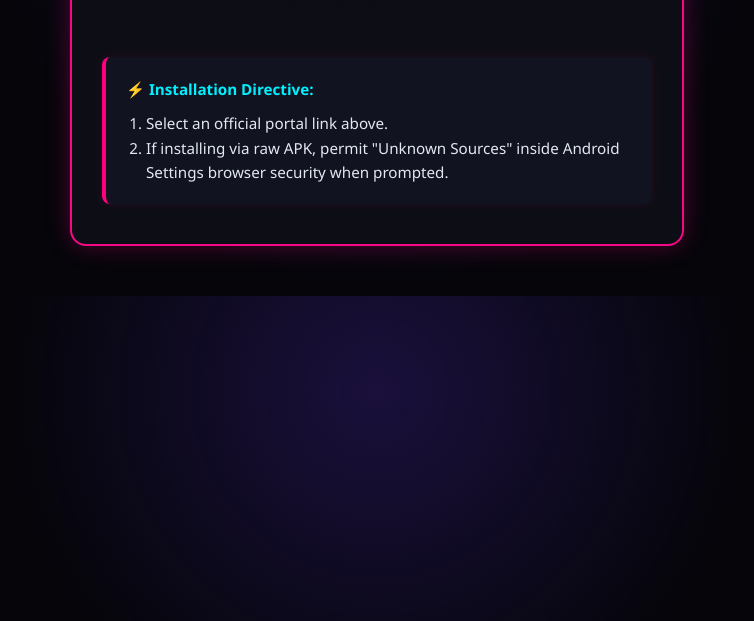
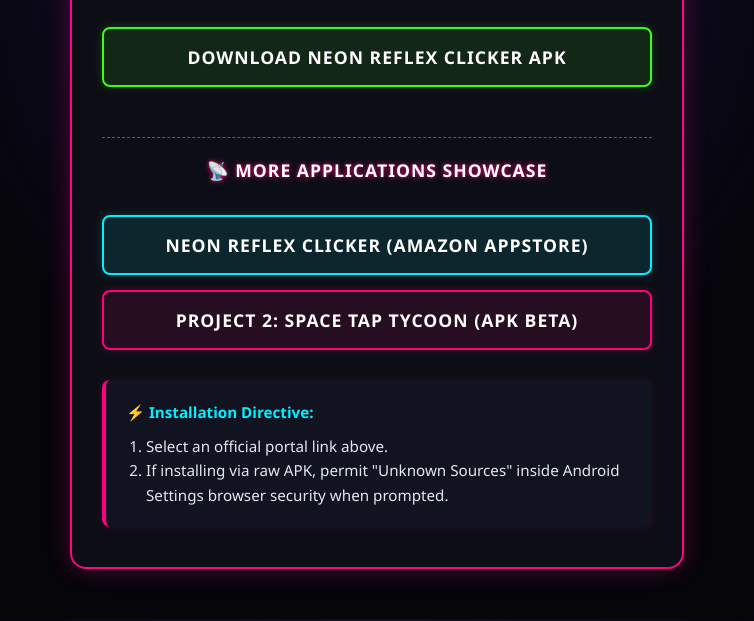
Before and after one commit to DrWildesh/drwildesh.github.io, a plain HTML site: page index.html in a window 1280 px wide. Shown: the part 179-800 px from the top of the page, without its empty margins (263-1017 px from the left). Drawn offline with Linux system fonts and the light colour scheme.

Commit message:
Update title and app names in index.html

```diff
--- a/index.html
+++ b/index.html
@@ -3,7 +3,7 @@
 <head>
     <meta charset="UTF-8">
     <meta name="viewport" content="width=device-width, initial-scale=1.0">
-    <title>Gasanaa - Official Downloads</title>
+    <title>Neon Reflex Clicker - Official Downloads</title>
     <style>
         :root {
             --bg-color: #05050a;
@@ -61,6 +61,7 @@
             flex-direction: column;
             gap: 15px;
             margin: 30px 0;
+            min-height: 50px; /* Forces visibility during engine render */
         }
 
         /* Base Link Button Styling */
@@ -123,6 +124,7 @@
             border-left: 4px solid var(--neon-magenta);
             box-shadow: 0 0 10px rgba(255, 0, 127, 0.1);
             line-height: 1.6;
+            margin-top: 25px;
         }
 
         /* Neon Blinking & Pulsing Animations */
@@ -144,10 +146,10 @@
 <body>
 
 <div class="container">
-    <h1>Gasanaa Appstore</h1>
+    <h1>Neon Reflex Clicker</h1>
     <div class="version">System Status: Active // Version 1.0.0</div>
 
-    <!-- JavaScript will dynamically drop your links here -->
+    <!-- This container is where your links safely generate -->
     <div id="links-container"></div>
 
     <div class="instructions">
@@ -160,20 +162,17 @@
 </div>
 
 <script>
-<script>
-    // ==========================================
-    // 🕹️ CONFIGURATION AREA: MANAGING YOUR APPS
-    // ==========================================
+    // Make sure DOM elements are tracked instantly
+    document.addEventListener("DOMContentLoaded", function() {
 
-    // 1. YOUR MAIN ACTIVE APP (Stays highlighted at the very top)
+        // 🛠️ CONFIGURATION BLOCK: Edit your apps and URLs here
         const primaryApp = {
             text: "Download Neon Reflex Clicker APK",
             url: "Neon reflex clicker.apk",
-        theme: "green", // Options: 'green', 'cyan', 'magenta'
+            theme: "green",
             isDownload: true
         };
 
-    // 2. YOUR OTHER APPS LISTING (Add, remove, or modify your catalog here)
         const portfolioApps = [
             {
                 text: "Neon Reflex Clicker (Amazon Appstore)",
@@ -186,66 +185,48 @@
                 url: "SpaceTapTycoonBeta.apk",
                 theme: "magenta",
                 isDownload: true
-        },
-        {
-            text: "Project 3: Cyber Dash Runner (Amazon)",
-            url: "https://amazon.com",
-            theme: "cyan",
-            isDownload: false
             }
-        /* TO ADD A NEW APP IN THE FUTURE:
-        , {
-            text: "Project 4: App Name Here",
-            url: "your-file-or-store-link",
-            theme: "green",
-            isDownload: false
-        }
-        */
         ];
 
-    // ==========================================
-    // ⚙️ AUTOMATED ENGINE (Do not touch below)
-    // ==========================================
         const container = document.getElementById('links-container');
+        if (!container) return;
 
-    // Helper to generate styled buttons
-    function createButton(appData) {
-        const a = document.createElement('a');
-        a.href = appData.url;
-        a.innerText = appData.text;
-        a.className = `btn btn-${appData.theme}`;
-
-        if (appData.isDownload) {
-            a.setAttribute('download', '');
+        // Button generation factory engine
+        function buildElement(data) {
+            const btn = document.createElement('a');
+            btn.href = data.url;
+            btn.innerText = data.text;
+            btn.className = `btn btn-${data.theme}`;
+            if (data.isDownload) {
+                btn.setAttribute('download', '');
             } else {
-            a.setAttribute('target', '_blank');
+                btn.setAttribute('target', '_blank');
             }
-        return a;
+            return btn;
         }
 
-    // Step A: Load the Primary Spotlight App
+        // 1. Inject Featured Main App Button
         if (primaryApp) {
-        container.appendChild(createButton(primaryApp));
+            container.appendChild(buildElement(primaryApp));
         }
 
-    // Step B: Inject a clean divider + subtitle if you have other portfolio apps
-    if (portfolioApps.length > 0) {
-        const divider = document.createElement('div');
-        divider.innerHTML = `
+        // 2. Inject Additional Apps Portfolio Section
+        if (portfolioApps && portfolioApps.length > 0) {
+            const sectionDivider = document.createElement('div');
+            sectionDivider.innerHTML = `
                 <hr style="border: 0; border-top: 1px dashed var(--neon-cyan); margin: 35px 0 20px 0; opacity: 0.5;">
                 <p style="color: #fff; font-weight: bold; font-size: 1.1rem; letter-spacing: 1px; text-transform: uppercase; text-shadow: 0 0 5px var(--neon-magenta);">
                     📡 More Applications Showcase
                 </p>
             `;
-        container.appendChild(divider);
+            container.appendChild(sectionDivider);
 
-        // Step C: Loop and append all secondary portfolio listing elements
             portfolioApps.forEach(app => {
-            container.appendChild(createButton(app));
+                container.appendChild(buildElement(app));
             });
         }
+    });
 </script>
-
 
 </body>
 </html>
```
Lines whose indentation alone changed are shown as unchanged.
